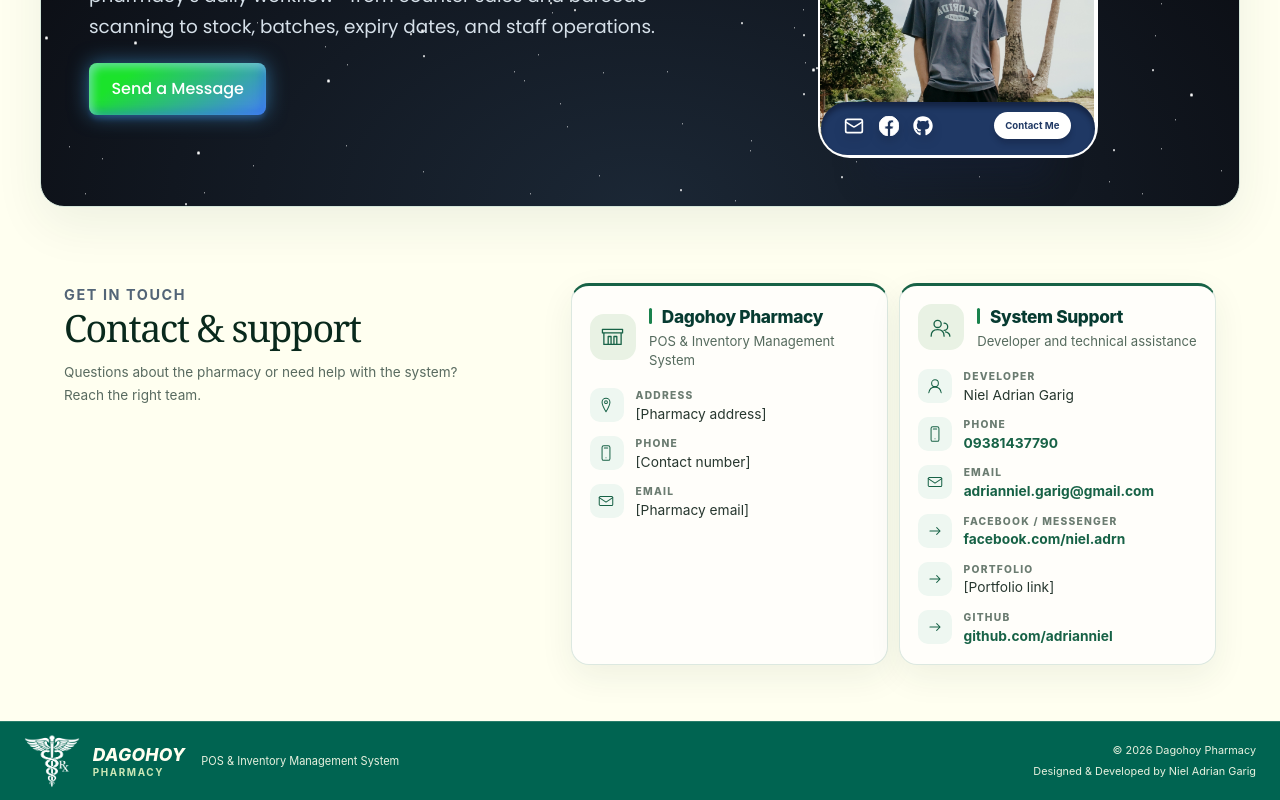
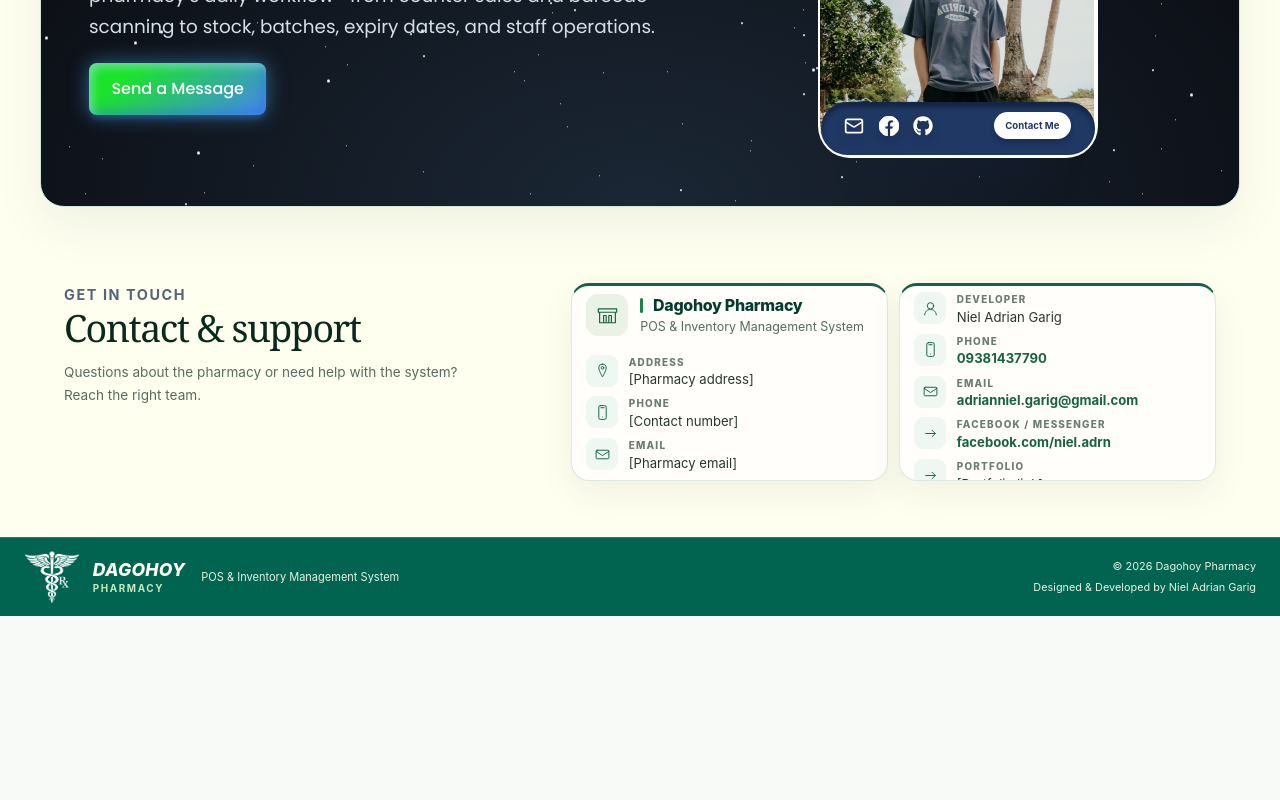
Before and after one commit to adrianniel/Dagohoy-Pharmacy-Web, a React (Vite) app: page / in a window 1280 px wide. Shown: the part 1941-2741 px from the top of the page. After the commit the page ends 2557 px from the top, so only its background shows below. Built offline with nearby package versions, Linux system fonts and the light colour scheme.

Commit message:
style(landing): apply 4:2.5 aspect ratio to contact cards
Tighten the contact card content so each pharmacy and system support card keeps a 4:2.5 aspect ratio without clipping.

```diff
--- a/src/landing-modern.css
+++ b/src/landing-modern.css
@@ -1190,7 +1190,12 @@ html:has(.landing-page) {
 }
 
 .landing-page .contact-card {
-  padding: 1.1rem;
+  aspect-ratio: 4 / 2.5;
+  overflow: hidden;
+  display: grid;
+  align-content: center;
+  gap: 0.6rem;
+  padding: 0.9rem;
   border: 1px solid #dce8e0;
   border-top: 3px solid var(--landing-green);
   border-radius: 18px;
@@ -1209,77 +1214,77 @@ html:has(.landing-page) {
 .landing-page .contact-card__header {
   display: flex;
   align-items: center;
-  gap: 0.85rem;
-  margin-bottom: 1.15rem;
+  gap: 0.75rem;
+  margin-bottom: 0.55rem;
 }
 
 .landing-page .contact-card__icon {
-  width: 46px;
-  height: 46px;
+  width: 42px;
+  height: 42px;
   flex: 0 0 auto;
   display: grid;
   place-items: center;
-  border-radius: 14px;
+  border-radius: 12px;
   background: #e9f2e4;
   color: var(--landing-green);
 }
 
 .landing-page .contact-card__icon .cashier-icon {
-  width: 23px;
-  height: 23px;
+  width: 21px;
+  height: 21px;
 }
 
 .landing-page .contact-card__header h3 {
   margin: 0;
   color: var(--landing-green-dark, #073b31);
-  font-size: 1.08rem;
+  font-size: 1rem;
   font-weight: 800;
   letter-spacing: -0.02em;
 }
 
 .landing-page .contact-card__header p {
-  margin: 0.18rem 0 0;
+  margin: 0.12rem 0 0;
   color: #566b5e;
-  font-size: 0.82rem;
-  line-height: 1.45;
+  font-size: 0.78rem;
+  line-height: 1.35;
 }
 
 .landing-page .contact-card__rows {
   display: grid;
-  gap: 0.72rem;
+  gap: 0.5rem;
 }
 
 .landing-page .contact-row {
   display: flex;
   align-items: flex-start;
-  gap: 0.75rem;
+  gap: 0.65rem;
 }
 
 .landing-page .contact-row__icon {
-  width: 34px;
-  height: 34px;
+  width: 32px;
+  height: 32px;
   flex: 0 0 auto;
   display: grid;
   place-items: center;
-  border-radius: 10px;
+  border-radius: 9px;
   background: #eef7f1;
   color: var(--landing-green);
 }
 
 .landing-page .contact-row__icon .cashier-icon {
-  width: 18px;
-  height: 18px;
+  width: 17px;
+  height: 17px;
 }
 
 .landing-page .contact-row__content {
   min-width: 0;
   display: grid;
-  gap: 0.12rem;
+  gap: 0.08rem;
 }
 
 .landing-page .contact-row__label {
   color: #6b7c71;
-  font-size: 0.64rem;
+  font-size: 0.62rem;
   font-weight: 800;
   letter-spacing: 0.12em;
   text-transform: uppercase;
@@ -1287,8 +1292,8 @@ html:has(.landing-page) {
 
 .landing-page .contact-row__value {
   color: #27372f;
-  font-size: 0.86rem;
-  line-height: 1.45;
+  font-size: 0.82rem;
+  line-height: 1.38;
   word-break: break-word;
 }
 
```
